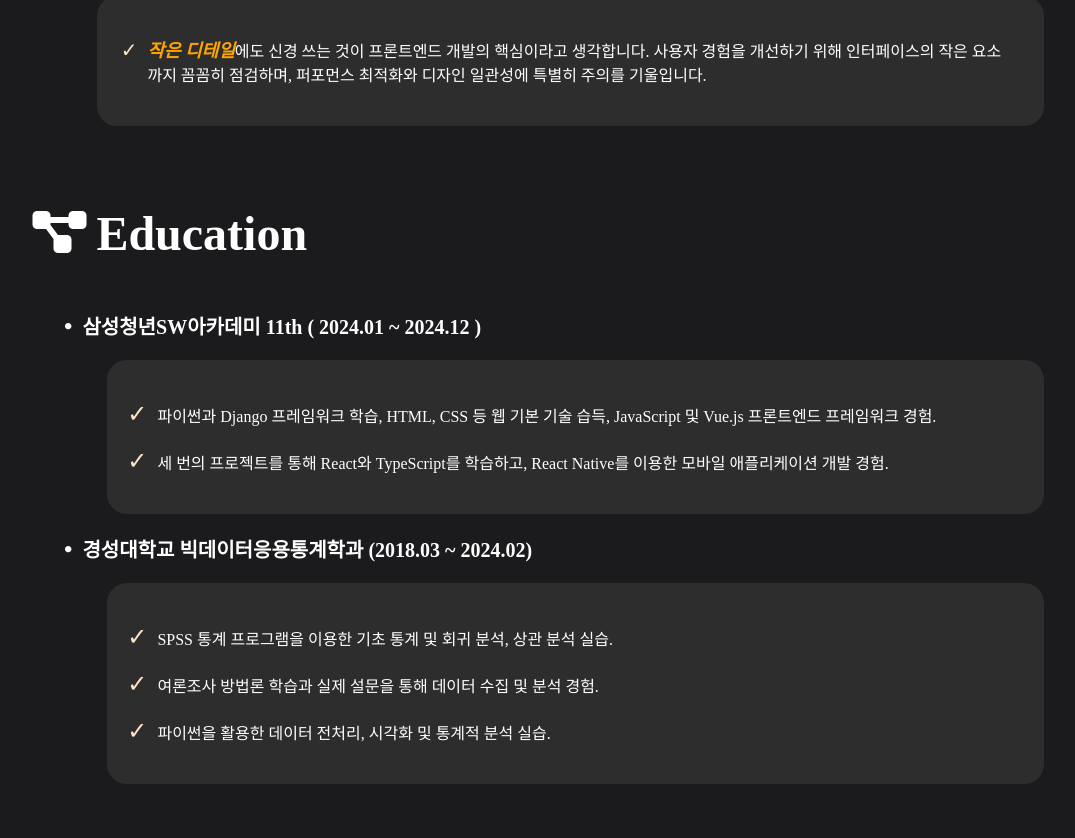
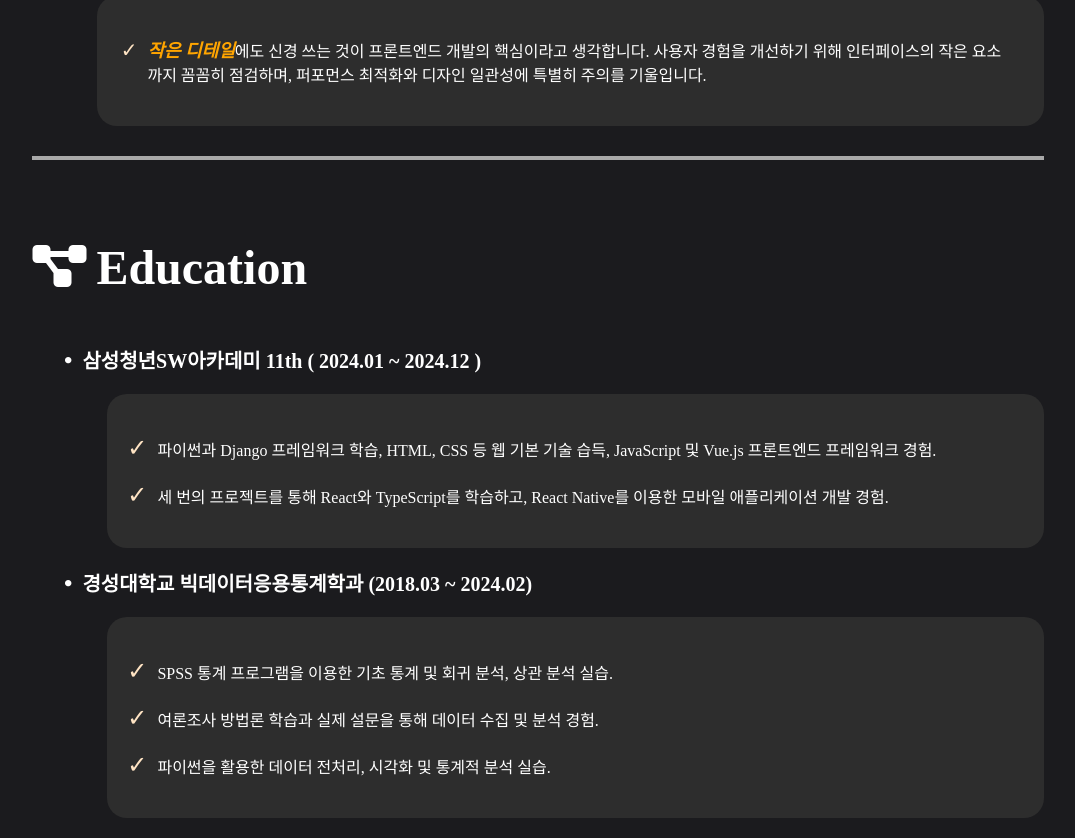
Before and after one commit to koohyunwoo1/PortFolio, a React (Vite) app: page / in a window 1280 px wide. Shown: the part 3308-4146 px from the top of the page, without its empty margins (102-1177 px from the left). Before the commit the page ends 4112 px from the top, so only its background shows below. Built offline with nearby package versions, Linux system fonts and the light colour scheme.

Commit message:
교육 부분 hr 태그 추가

```diff
--- a/src/components/Profile/Profile.jsx
+++ b/src/components/Profile/Profile.jsx
@@ -96,6 +96,7 @@ const Profile = () => {
       <div className="ProfileSkill" id="Skill">
         <Skill />
       </div>
+      <hr ref={hrRef} className={`ProfileHr ${isVisible ? "animate" : ""}`} />
       <div className="ProfileCareer">
         <Career />
       </div>
```
